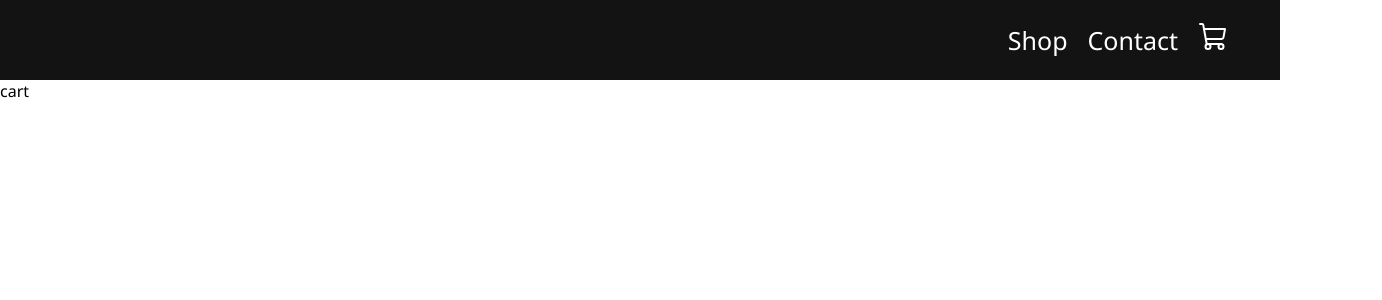
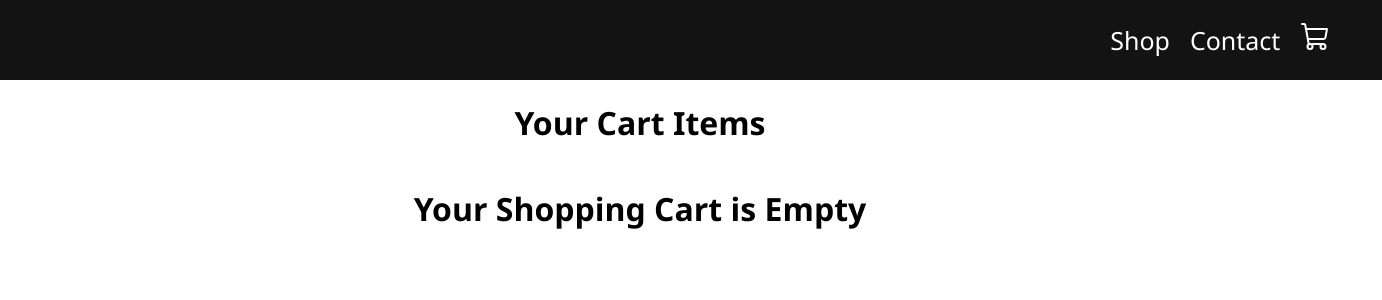
Before and after one commit to sahilsawantGEC/ecommerce-website, a React (Create React App) app: page /cart in a window 1280 px wide. Shown: the top 300 px of the page, 1382 px wide, since content can reach past the window. Built offline with nearby package versions, Linux system fonts and the light colour scheme.

Commit message:
First Commit

```diff
--- a/public/index.html
+++ b/public/index.html
@@ -10,6 +10,7 @@
       content="Web site created using create-react-app"
     />
     <link rel="apple-touch-icon" href="%PUBLIC_URL%/logo192.png" />
+    <link rel="stylesheet" href="//maxcdn.bootstrapcdn.com/font-awesome/4.3.0/css/font-awesome.min.css">
     <!--
       manifest.json provides metadata used when your web app is installed on a
       user's mobile device or desktop. See https://developers.google.com/web/fundamentals/web-app-manifest/
--- a/src/App.js
+++ b/src/App.js
@@ -4,11 +4,13 @@ import {Navbar} from './components/navbar'
 import { BrowserRouter as Router,Routes, Route} from 'react-router-dom';
 import {Shop} from './pages/shop/shop';
 import {Cart} from './pages/cart/cart';
+import { ShopContextProvider } from './context/shop-context';
 
 function App() {
   return(
 
   <div className='App'>
+    <ShopContextProvider>
     <Router>
       <Navbar/>
       <Routes>
@@ -16,6 +18,7 @@ function App() {
         <Route path="/cart" element={<Cart/>}/>
       </Routes>
     </Router>
+    </ShopContextProvider>
   </div>
   );
 }
--- a/src/components/navbar.css
+++ b/src/components/navbar.css
@@ -1,5 +1,5 @@
 .navbar {
-    width: 100%;
+    width: 108%;
     height: 80px;
     background-color: rgb(19, 19, 19);
     display: flex;
--- /dev/null
+++ b/src/context/shop-context.js
@@ -0,0 +1,47 @@
+import React, { createContext, useState } from 'react'
+import {PRODUCTS} from "../products";
+
+export const ShopContext=createContext(null);
+
+const getDefaultCart = () =>{
+    let cart={};
+    for(let i=1;i<PRODUCTS.length+1;i++){
+        cart[i]=0;
+    }
+    return cart;
+};
+
+export const ShopContextProvider = (props) => {
+    const [cartItems,setCartItems] =useState(getDefaultCart());
+
+    const getTotalCartAmount = () => {
+        let totalAmount= 0;
+        for(const item in cartItems){
+            if(cartItems[item] > 0){
+                let iteminfo=PRODUCTS.find((product) => product.id === Number(item));
+                totalAmount += cartItems[item] * iteminfo.Price;
+            }
+        }
+        return totalAmount;
+    };
+
+    const addToCart = (itemId) => {
+        setCartItems((prev) => ({...prev, [itemId]: prev[itemId] + 1 }));
+    };
+
+    const removeFromCart = (itemId) => {
+        setCartItems((prev) => ({...prev, [itemId]: prev[itemId] - 1 }));
+    };
+
+    const updateCartItemCount = (newAmount, itemId) => {
+        setCartItems((prev) => ({ ...prev, [itemId]: newAmount }));
+    };
+
+    const contextValue={ cartItems, addToCart, removeFromCart, updateCartItemCount, getTotalCartAmount };
+
+    return (
+    <ShopContext.Provider value={contextValue}>
+        {props.children}
+    </ShopContext.Provider>
+    );
+};
--- /dev/null
+++ b/src/pages/cart/cart-item.js
@@ -0,0 +1,27 @@
+import React, {useContext} from 'react'
+import { ShopContext } from '../../context/shop-context';
+
+export const CartItem = (props) => {
+    const {id, productName, Price, productImage}=props.data;
+    const {cartItems, addToCart, removeFromCart, updateCartItemCount}=useContext(ShopContext);
+
+      return (
+      <div className='cartItem'>
+        <img src={productImage} />
+        <div className='description'>
+          <p>
+            <b>{productName}</b>
+          </p>
+          <p>
+          <i class="fa fa-inr"></i> {Price}
+          </p>
+          <div className='countHandler'>
+            <button onClick={()=> removeFromCart(id)}> - </button>
+            <input value={cartItems[id]} onChange={(e) => updateCartItemCount(Number(e.target.value),id) }/>
+            <button onClick={() => addToCart(id)}> + </button>
+
+          </div>
+        </div>
+      </div>
+    );
+}
--- /dev/null
+++ b/src/pages/cart/cart.css
@@ -0,0 +1,43 @@
+.cart {
+    display: flex;
+    flex-direction: column;
+    justify-content: center;
+    align-items: center;
+  }
+
+  .cartItem {
+    width: 700px;
+    height: 250px;
+    display: flex;
+
+    align-items: center;
+    box-shadow: 0px 3px 15px rgba(0, 0, 0, 0.2);
+    border-radius: 25px;
+    margin: 30px;
+  }
+
+  .cartItem img {
+    width: 200px;
+  }
+
+  .cartItem .description {
+    width: 100%;
+    font-size: 30px;
+  }
+
+  .countHandler input {
+    width: 40px;
+    text-align: center;
+    font-weight: bolder;
+  }
+
+  .checkout button {
+    width: 150px;
+    height: 50px;
+    background-color: rgb(19, 19, 19);
+    color: white;
+    border: none;
+    border-radius: 8px;
+    margin: 10px;
+    cursor: pointer;
+  }
--- a/src/pages/cart/cart.js
+++ b/src/pages/cart/cart.js
@@ -1,9 +1,50 @@
-import React from 'react'
+import React, { useContext } from 'react'
+import { PRODUCTS } from '../../products';
+import { ShopContext } from '../../context/shop-context';
+import { CartItem } from './cart-item';
+import './cart.css'
+import { useNavigate } from 'react-router-dom';
 
 export const Cart = () => {
+  const { cartItems, getTotalCartAmount } = useContext(ShopContext);
+  const totalAmount = getTotalCartAmount();
+
+  const navigate = useNavigate();
+
   return (
-    <div>
-      cart
+    <div className='cart'>
+      <div>
+      <h1>
+        Your Cart Items
+      </h1>
+      </div>
+      <div className='cartItems'>
+        {PRODUCTS.map((product) => {
+          if(cartItems[product.id] !== 0){
+            return <CartItem data={product} />;
+          }
+        })}
+      </div>
+
+      {totalAmount > 0 ? (
+      <div className='checkout'>
+        <p>
+          Subtotal: <i class="fa fa-inr"></i> {totalAmount}
+        </p>
+        <button onClick={() => {navigate("/")}}> Continue Shopping</button>
+        <button
+         onClick={() => {
+          checkout();
+          navigate("/checkout");
+        }}
+        >
+           {" "}
+           Checkout{" "}
+        </button>
+      </div>
+      ):(
+          <h1>Your Shopping Cart is Empty</h1>
+      )}
     </div>
   );
 };
--- a/src/pages/shop/product.js
+++ b/src/pages/shop/product.js
@@ -1,7 +1,12 @@
-import React from 'react';
+import React, { useContext } from 'react';
+import {ShopContext} from "../../context/shop-context";
 
 export const Product = (props) => {
   const {id, productName, Price, productImage}=props.data;
+  const {addToCart,cartItems}=useContext(ShopContext);
+
+  const cartItemAmount=cartItems[id];
+
   return (
     <div className='product'>
         <img src={productImage}/>
@@ -10,10 +15,11 @@ export const Product = (props) => {
                 <b>{productName}</b>
             </p>
             <p>
-                ${Price}
+            <i class="fa fa-inr"></i> {Price}
             </p>
         </div>
-        <button className='addToCartBttn'>Add to Cart</button>
+        <button className='addToCartBttn' onClick={() => addToCart(id)}>
+          Add to Cart {cartItemAmount>0 && <> ({cartItemAmount})</>}</button>
     </div>
   );
 };
```
